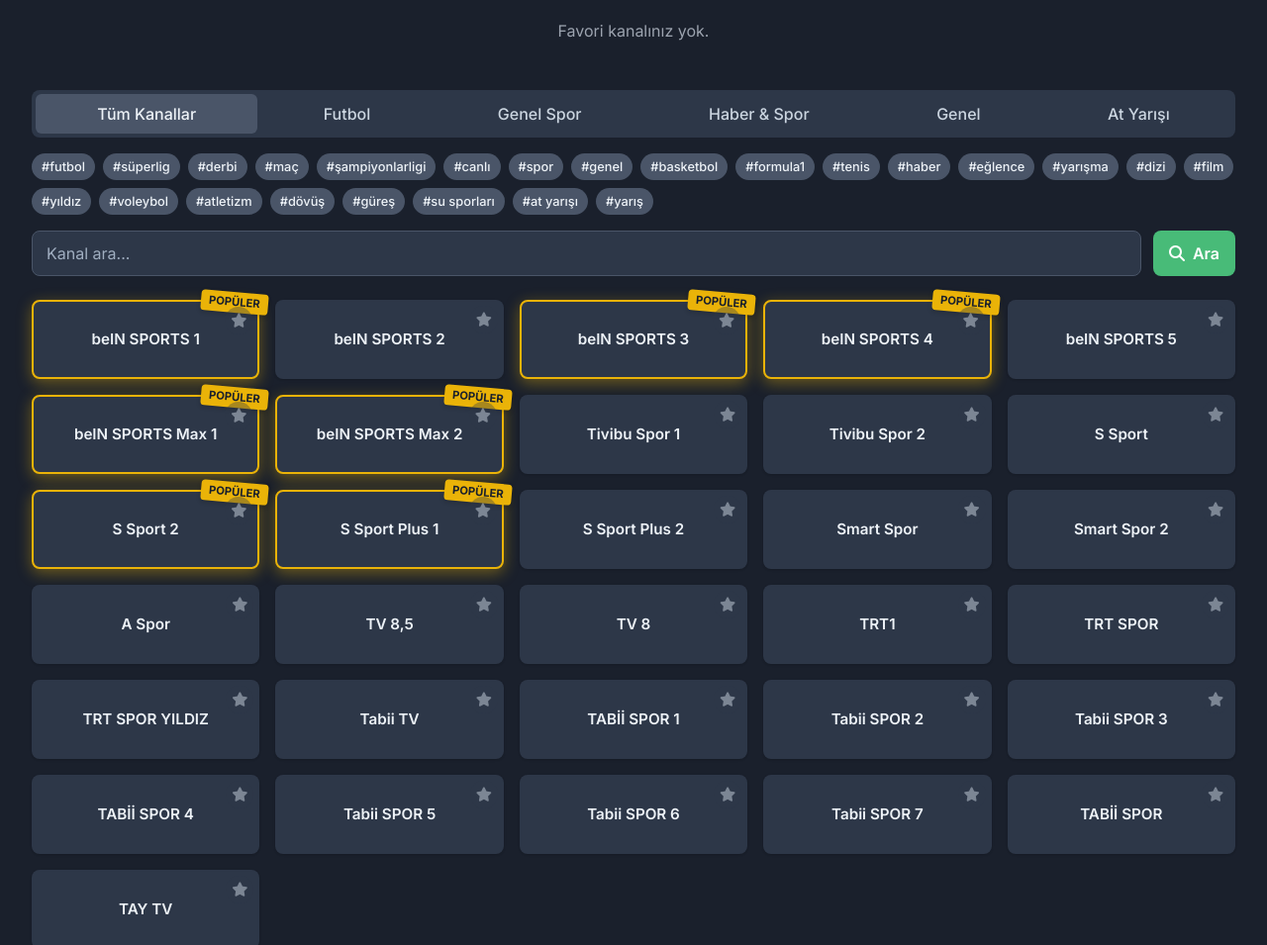
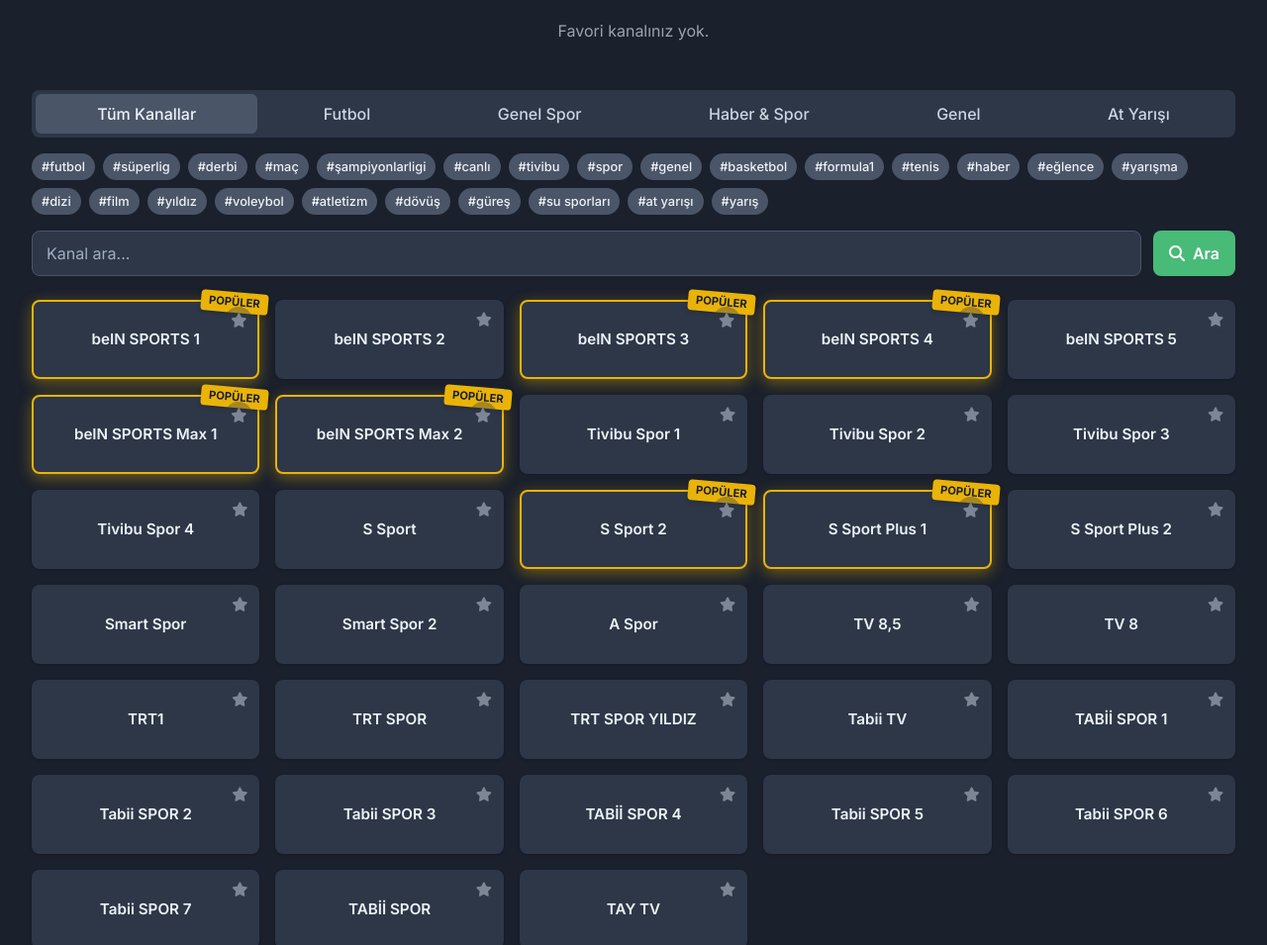
Before and after one commit to LarcivertSports/omercan, a plain HTML site: page deneme.html in a window 1280 px wide. Shown: the part 1670-2625 px from the top of the page at 99% size. Drawn offline with nearby package versions, Linux system fonts and the light colour scheme.

Commit message:
Add files via upload

```diff
--- a/deneme.html
+++ b/deneme.html
@@ -410,11 +410,29 @@
                     isLive: true,
                     isPopular: false,
                     category: 'Futbol',
-                    tags: ['futbol', 'maç', 'canlı']
+                    tags: ['futbol', 'maç', 'tivibu']
                 },
                 {
                     name: 'Tivibu Spor 2',
                     streamUrl: 'https://www.mersotv1.com/channel.html?id=yayint2',
+                    type: 'iframe',
+                    isLive: true,
+                    isPopular: false,
+                    category: 'Futbol',
+                    tags: ['futbol', 'maç']
+                },
+                {
+                    name: 'Tivibu Spor 3',
+                    streamUrl: 'https://www.mersotv1.com/channel.html?id=yayint3',
+                    type: 'iframe',
+                    isLive: true,
+                    isPopular: false,
+                    category: 'Futbol',
+                    tags: ['futbol', 'maç']
+                },
+                {
+                    name: 'Tivibu Spor 4',
+                    streamUrl: 'https://www.mersotv1.com/channel.html?id=yayint4',
                     type: 'iframe',
                     isLive: true,
                     isPopular: false,
```
